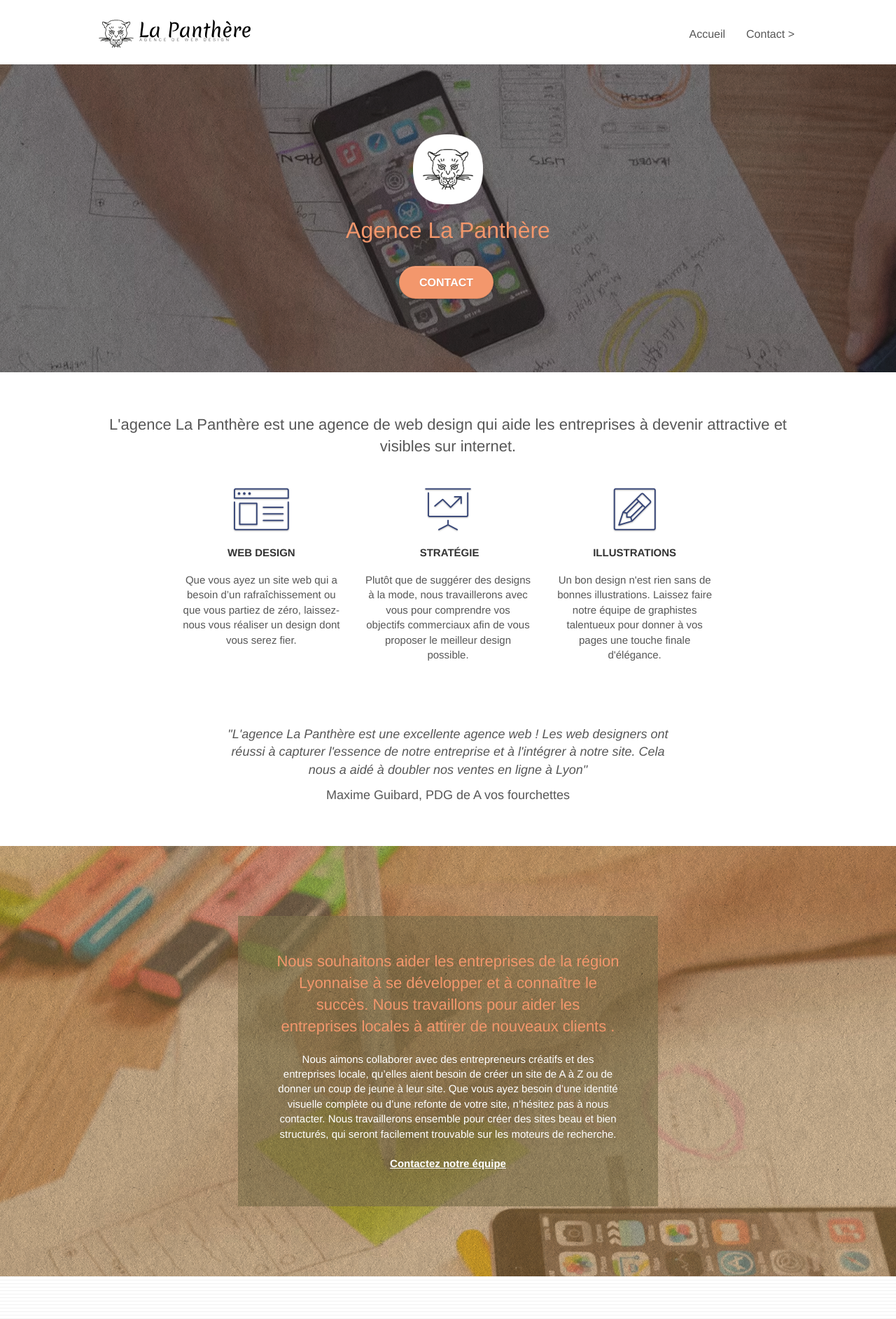
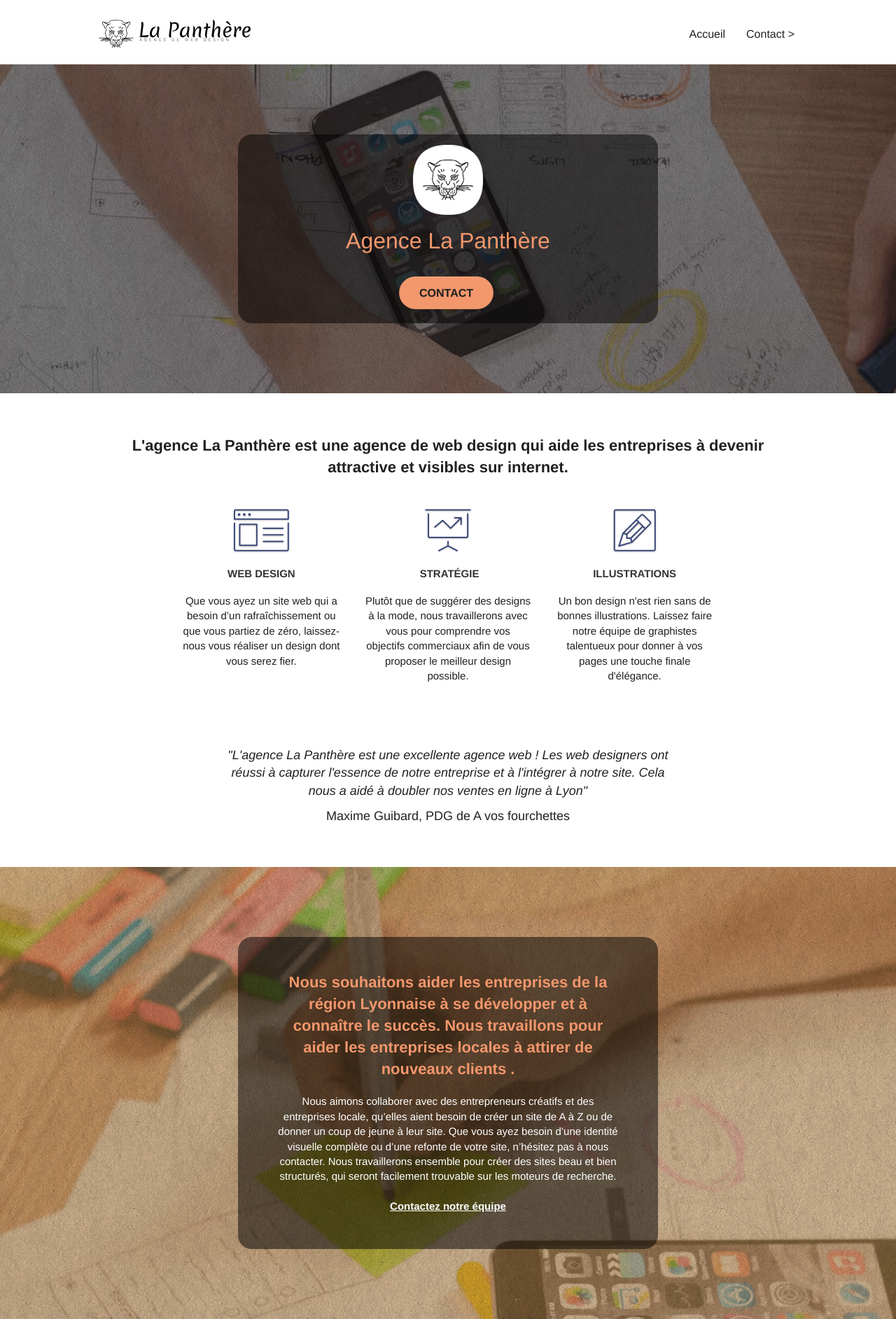
Before and after one commit to inesder/LaPanthereNew, a plain HTML site: page index.html in a window 1280 px wide. Shown: the top 1885 px of the page at 70% size. Drawn offline with Linux system fonts and the light colour scheme.

Commit message:
edit contrast for accessibility

```diff
--- a/index.html
+++ b/index.html
@@ -72,7 +72,7 @@
 <main>
 <section class="bloc bgc-dark-slate-blue bg-banniere d-bloc bg-t-edge bloc-bg-texture texture-paper b-parallax" id="bloc-1-hero">
 	<div class="container bloc-lg">
-		<div class="row tight-width-whitespace">
+		<div class="row tight-width-whitespace light-background">
 			<div class="col-sm-12">
 				<img src="img/logo.png" class="center-block image-resize-mode" width="100" alt="Logo en tête de panthère de l'Agence web design-La Panthère" />
 				<h1 class="text-center hero-bloc-text tc-white ">
@@ -162,7 +162,7 @@
 <!-- bloc-3-what-i-do END -->
 
 <!-- bloc-4-portfolio -->
-<section class="bloc bgc-white bg-lines-h2-bg bg-repeat l-bloc" id="bloc-4-portfolio">
+<section class="bloc bgc-white bg-repeat l-bloc" id="bloc-4-portfolio">
 	<div class="container bloc-lg">
 		<div class="row">
 			<div class="col-sm-12 text-center">
@@ -218,7 +218,7 @@
 <!-- bloc-5-cta -->
 <section class="bloc bgc-dark-slate-blue bg-banniere d-bloc bloc-bg-texture texture-paper" id="bloc-5-cta">
 	<div class="container bloc-lg">
-		<div class="row">
+		<div class="row light-background tight-width-whitespace">
 			<h2 class="mg-md text-center tc-white">
 				Prêt pour redonner vie à votre projet ?<br>Contactez notre équipe !
 			</h2>
@@ -236,7 +236,7 @@
 	<div class="container bloc-sm">
 		<div class="row">
 			<div class="col-sm-12">
-				<p class="text-center white">
+				<p class="text-center">
 					Agence La Panthère - Agence web basée à Lyon.<br>
 				</p>
 				<div class="row row-no-gutters social">
--- a/style.css
+++ b/style.css
@@ -651,7 +651,7 @@ label,
 a {
     font-family: "helvetica";
     font-weight: 400;
-    color: #575757!important;
+    color: #212121!important;
 }
 
 .container {
@@ -707,6 +707,7 @@ p {
 h2 {
     font-size: 22px!important;
     line-height: 1.4em;
+    font-weight: bold;
 }
 
 h3 {
@@ -743,6 +744,12 @@ h4 {
 font-style: italic;
 }
 
+.light-background {
+    background-color: rgba(0, 0, 0, 0.51);
+    border-radius: 20px;
+    padding-bottom: 15px;
+    padding-top: 15px;
+}
 
 
 .icons {
@@ -768,8 +775,9 @@ font-style: italic;
 }
 
 .black-background {
-    background-color: rgba(165, 147, 99, 0.7);
+    background-color: rgba(0, 0, 0, 0.51);
     padding: 40px 40px 40px 40px;
+    border-radius: 20px;
 }
 
 .bold-link {
@@ -795,12 +803,11 @@ font-style: italic;
 
 .btn-atomic-tangerine {
     background: #F3976C;
-    color: #FFFFFF!important;
+    color: #212121!important;
 }
 
 .btn-atomic-tangerine:hover {
     background: #c27956!important;
-    color: #FFFFFF!important;
 }
 
 .ltc-white {
@@ -828,9 +835,6 @@ font-style: italic;
     background-image: url("img/dots-bg.png");
 }
 
-.bg-lines-h2-bg {
-    background-image: url("img/lines-h2-bg.png");
-}
 
 .bg-banniere {
     background-image: url("img/agence-la-panthere.avif");
```
Also changed, not shown: img/lines-h2-bg.png (deleted).
